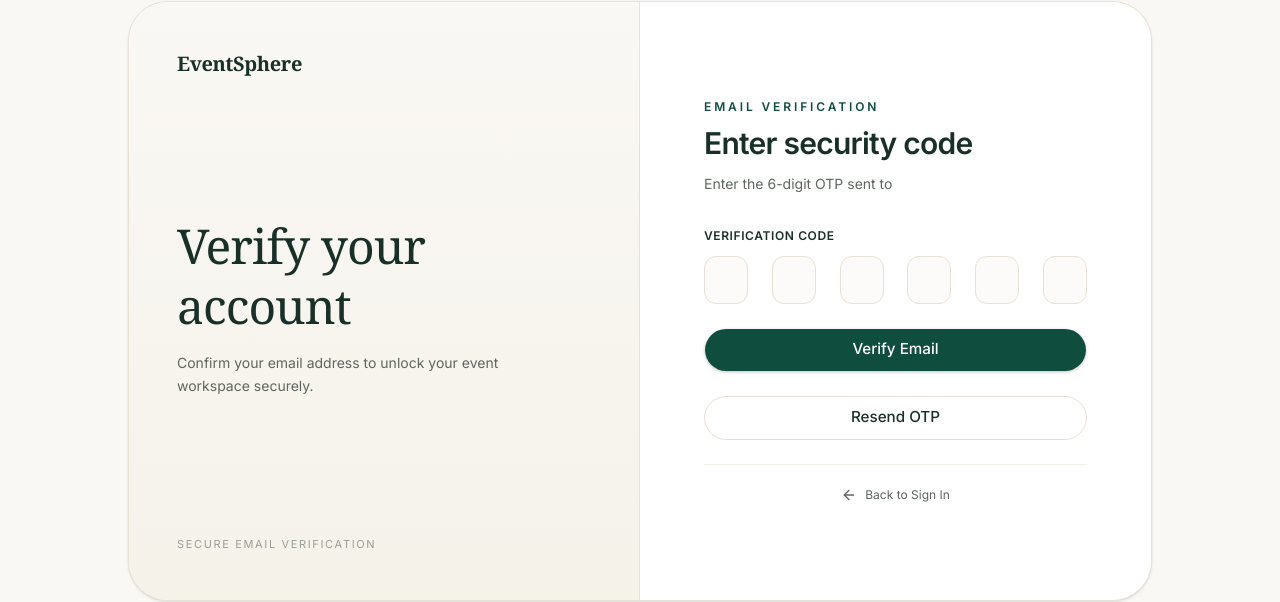
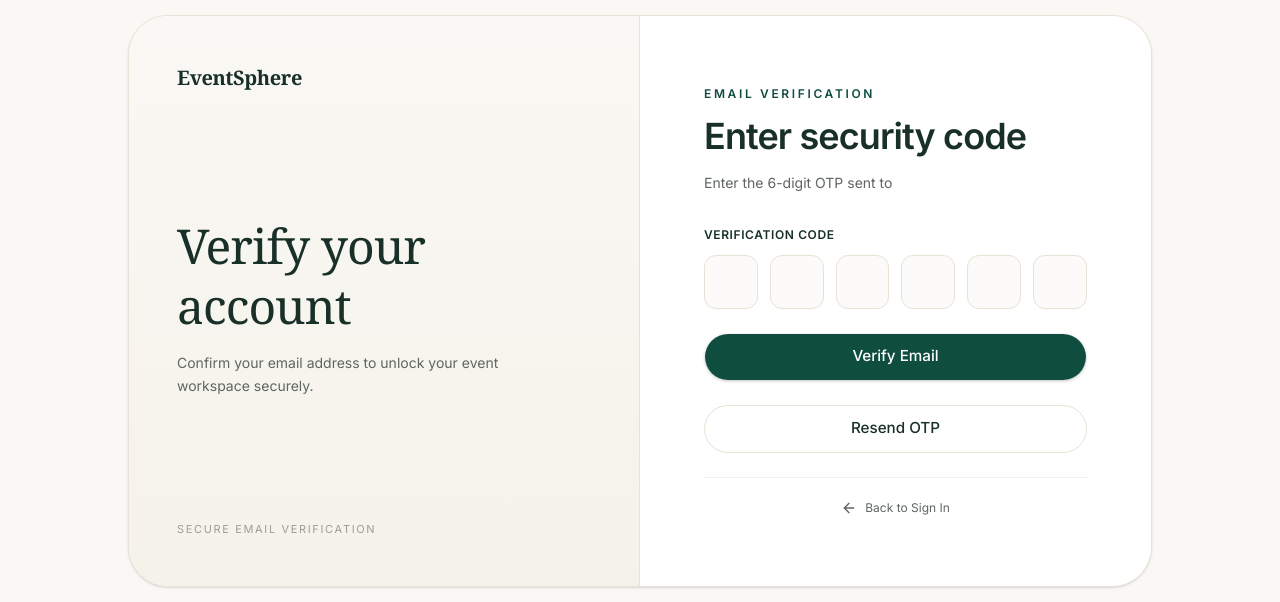
Before and after one commit to WebTesseract77/smart-event-management-platform, a Next.js app in the folder frontend/: page /verify-email in a window 1280 px wide. Shown: the part 176-778 px from the top of the page. Built offline with nearby package versions, Linux system fonts and the light colour scheme; no server answers.

Commit message:
fix email verification production issues

```diff
--- a/frontend/app/forgot-password/page.tsx
+++ b/frontend/app/forgot-password/page.tsx
@@ -4,7 +4,17 @@ import { useState } from "react";
 import { toast } from "sonner";
 import { Input } from "@/components/ui/input";
 import { Button } from "@/components/ui/button";
-import { ArrowLeft, Loader2, Eye, EyeOff } from "lucide-react";
+import {
+  ArrowLeft,
+  Loader2,
+  Eye,
+  EyeOff,
+} from "lucide-react";
+
+
+const API_URL =
+  process.env.NEXT_PUBLIC_API_URL;
+
 
 export default function ForgotPasswordPage() {
   const [email, setEmail] = useState("");
@@ -46,7 +56,7 @@ export default function ForgotPasswordPage() {
     setIsLoading(true);
     try {
       const response = await fetch(
-        `http://127.0.0.1:8000/api/v1/auth/forgot-password?email=${email}`,
+        `${API_URL}/auth/forgot-password?email=${email}`,
         { method: "POST" }
       );
       const data = await response.json();
@@ -79,7 +89,7 @@ export default function ForgotPasswordPage() {
     setIsLoading(true);
     try {
       const response = await fetch(
-        `http://127.0.0.1:8000/api/v1/auth/reset-password?email=${email}&otp=${otp}&new_password=${newPassword}`,
+        `${API_URL}/auth/reset-password?email=${email}&otp=${otp}&new_password=${newPassword}`,
         { method: "POST" }
       );
       const data = await response.json();
--- a/frontend/app/verify-email/page.tsx
+++ b/frontend/app/verify-email/page.tsx
@@ -183,22 +183,41 @@ function VerifyEmailContent() {
 
 
   return (
+  <div className="min-h-screen flex items-center justify-center px-4 py-6 bg-[#FAF8F4]">
 
-    <div className="min-h-screen flex items-center justify-center p-4 md:p-8 bg-[#FAF8F4]">
+    <div className="
+      w-full
+      max-w-5xl
+      rounded-[2rem]
+      md:rounded-[2.5rem]
+      border border-[#E8E1D5]
+      bg-white
+      overflow-hidden
+      shadow-sm
+      grid
+      md:grid-cols-2
+      min-h-[560px]
+    ">
 
-      <div className="w-full max-w-5xl rounded-[2.5rem] border border-[#E8E1D5] bg-white overflow-hidden shadow-sm grid md:grid-cols-2 min-h-[600px]">
-
-
-        {/* LEFT */}
-        <div className="hidden md:flex flex-col justify-between p-12 bg-gradient-to-b from-[#FAF8F4] to-[#F5F2EA] border-r border-[#E8E1D5]">
+      {/* LEFT DESKTOP ONLY */}
+      <div className="
+        hidden
+        md:flex
+        flex-col
+        justify-between
+        p-12
+        bg-gradient-to-b
+        from-[#FAF8F4]
+        to-[#F5F2EA]
+        border-r
+        border-[#E8E1D5]
+      ">
 
         <h1 className="font-serif font-bold text-xl text-[#183028]">
           EventSphere
         </h1>
 
-
         <div className="space-y-4">
-
           <h2 className="font-serif text-5xl leading-tight text-[#183028]">
             Verify your account
           </h2>
@@ -206,9 +225,7 @@ function VerifyEmailContent() {
           <p className="text-sm text-[#5E665F] max-w-sm leading-relaxed">
             Confirm your email address to unlock your event workspace securely.
           </p>
-
         </div>
-
 
         <p className="text-[11px] uppercase tracking-[0.15em] text-[#5E665F]/60">
           Secure Email Verification
@@ -217,45 +234,64 @@ function VerifyEmailContent() {
       </div>
 
 
+      {/* RIGHT */}
+      <div className="
+        flex
+        flex-col
+        justify-center
+        bg-white
+        px-6
+        py-10
+        sm:p-10
+        md:p-16
+      ">
 
-        {/* RIGHT */}
-
-        <div className="flex flex-col justify-center p-8 sm:p-12 md:p-16 bg-white">
-
-          <div className="max-w-md w-full mx-auto">
+        <div className="w-full max-w-md mx-auto">
 
 
           <header className="mb-8">
 
-              <span className="text-xs font-semibold uppercase tracking-[0.24em] text-[#0F4D3F]">
+            <span className="
+              text-xs
+              font-semibold
+              uppercase
+              tracking-[0.22em]
+              text-[#0F4D3F]
+            ">
               Email Verification
             </span>
 
 
-              <h2 className="mt-2 text-3xl font-semibold tracking-tight text-[#183028]">
-
+            <h2 className="
+              mt-3
+              text-3xl
+              sm:text-4xl
+              font-semibold
+              tracking-tight
+              text-[#183028]
+            ">
               Enter security code
-
             </h2>
 
 
-              <p className="mt-3 text-sm text-[#5E665F] leading-relaxed">
-
+            <p className="
+              mt-4
+              text-sm
+              text-[#5E665F]
+              leading-relaxed
+              break-words
+            ">
               Enter the 6-digit OTP sent to
 
               <br />
 
-                <span className="font-medium text-[#183028]">
-
+              <span className="font-medium text-[#183028] break-all">
                 {email}
-
               </span>
 
             </p>
 
-
           </header>
-
 
 
 
@@ -264,33 +300,34 @@ function VerifyEmailContent() {
 
             <div>
 
-                <label className="block mb-3 text-xs font-semibold uppercase tracking-wider text-[#183028]">
-
+              <label className="
+                block
+                mb-3
+                text-xs
+                font-semibold
+                uppercase
+                tracking-wider
+                text-[#183028]
+              ">
                 Verification Code
-
               </label>
 
 
-                <div className="flex justify-between gap-3">
+              <div className="
+                grid
+                grid-cols-6
+                gap-2
+                sm:gap-3
+              ">
 
-
-                  {Array.from(
-                    {
-                      length: 6,
-                    }
-                  ).map(
+                {Array.from({ length: 6 }).map(
                   (_, index) => (
 
                     <input
-
                       key={index}
-
                       id={`otp-${index}`}
-
                       maxLength={1}
-
                       value={otp[index] || ""}
-
                       disabled={loading}
 
                       onChange={(e) =>
@@ -307,76 +344,89 @@ function VerifyEmailContent() {
                         )
                       }
 
-                      className="w-11 h-12 text-center text-xl font-bold rounded-xl border border-[#E8E1D5] bg-[#FAF8F4]/50 text-[#183028] focus:outline-none focus:border-[#0F4D3F]"
-
+                      className="
+                        w-full
+                        aspect-square
+                        max-h-14
+                        text-center
+                        text-lg
+                        font-bold
+                        rounded-xl
+                        border
+                        border-[#E8E1D5]
+                        bg-[#FAF8F4]/50
+                        text-[#183028]
+                        focus:outline-none
+                        focus:border-[#0F4D3F]
+                      "
                     />
 
-                  ))}
-
+                  )
+                )}
 
               </div>
-
 
             </div>
 
 
 
-
             <Button
-
               onClick={verifyEmail}
-
               disabled={loading}
-
-                className="w-full h-11 rounded-full bg-[#0F4D3F] hover:bg-[#0B3E33] text-white"
-
+              className="
+                w-full
+                h-12
+                rounded-full
+                bg-[#0F4D3F]
+                hover:bg-[#0B3E33]
+                text-white
+              "
             >
 
               {loading && (
-
                 <Loader2 className="h-4 w-4 animate-spin mr-2" />
-
               )}
-
 
               Verify Email
 
             </Button>
 
 
-
-
             <Button
-
               variant="outline"
-
               disabled={loading}
-
               onClick={resendOtp}
-
-                className="w-full h-11 rounded-full border-[#E8E1D5]"
-
+              className="
+                w-full
+                h-12
+                rounded-full
+                border-[#E8E1D5]
+              "
             >
-
               Resend OTP
-
             </Button>
 
 
-
-
-              <div className="pt-5 border-t border-[#E8E1D5]/50 text-center">
-
+            <div className="
+              pt-5
+              border-t
+              border-[#E8E1D5]/50
+              text-center
+            ">
 
               <button
-
                 onClick={() =>
-                    window.location.href =
-                    "/login"
+                  window.location.href = "/login"
                 }
 
-                  className="inline-flex items-center gap-2 text-xs text-[#5E665F] hover:text-[#0F4D3F]"
-
+                className="
+                  inline-flex
+                  items-center
+                  gap-2
+                  text-xs
+                  text-[#5E665F]
+                  hover:text-[#0F4D3F]
+                "
               >
 
                 <ArrowLeft className="h-4 w-4" />
@@ -385,24 +435,18 @@ function VerifyEmailContent() {
 
               </button>
 
-
             </div>
 
 
           </div>
 
+        </div>
 
       </div>
 
+    </div>
 
   </div>
-
-
-      </div>
-
-
-    </div>
-
 );
 
 }
```
Lines whose indentation alone changed are shown as unchanged.
